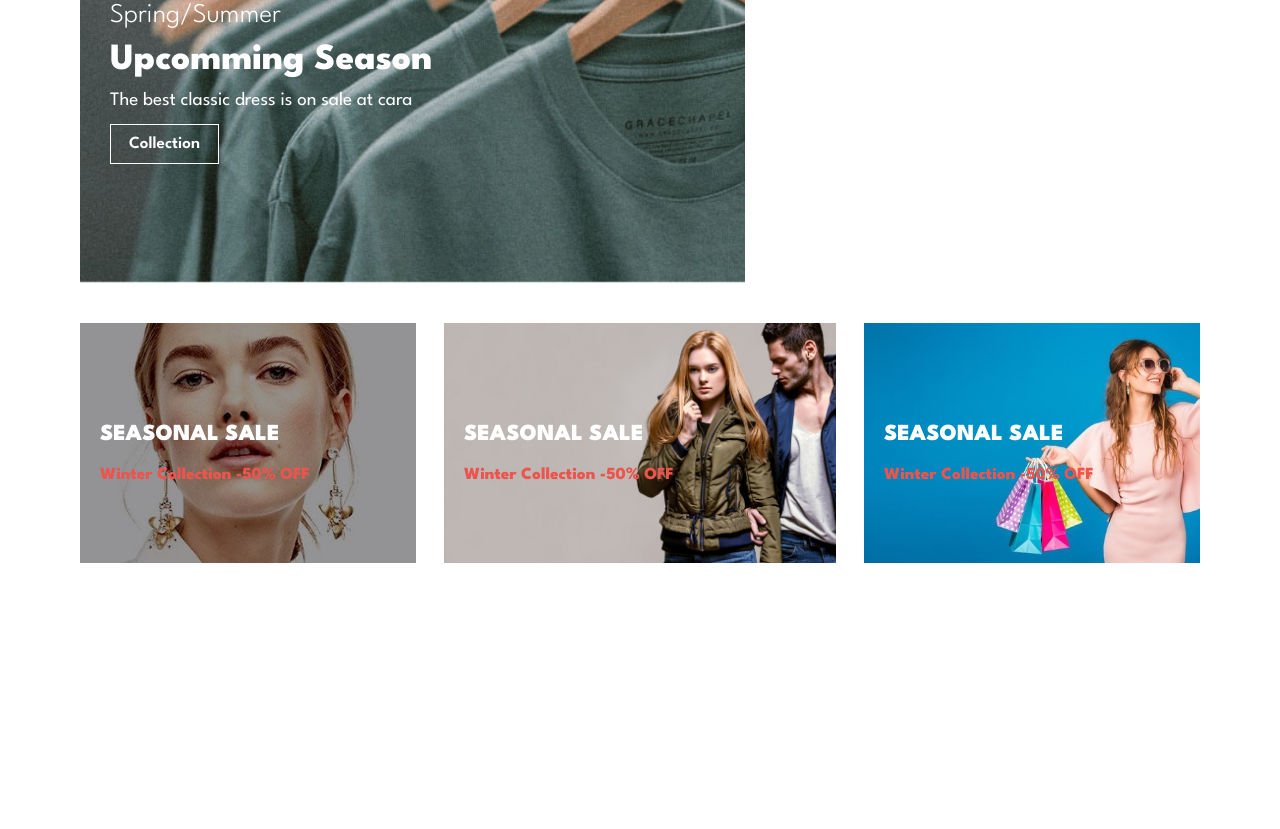
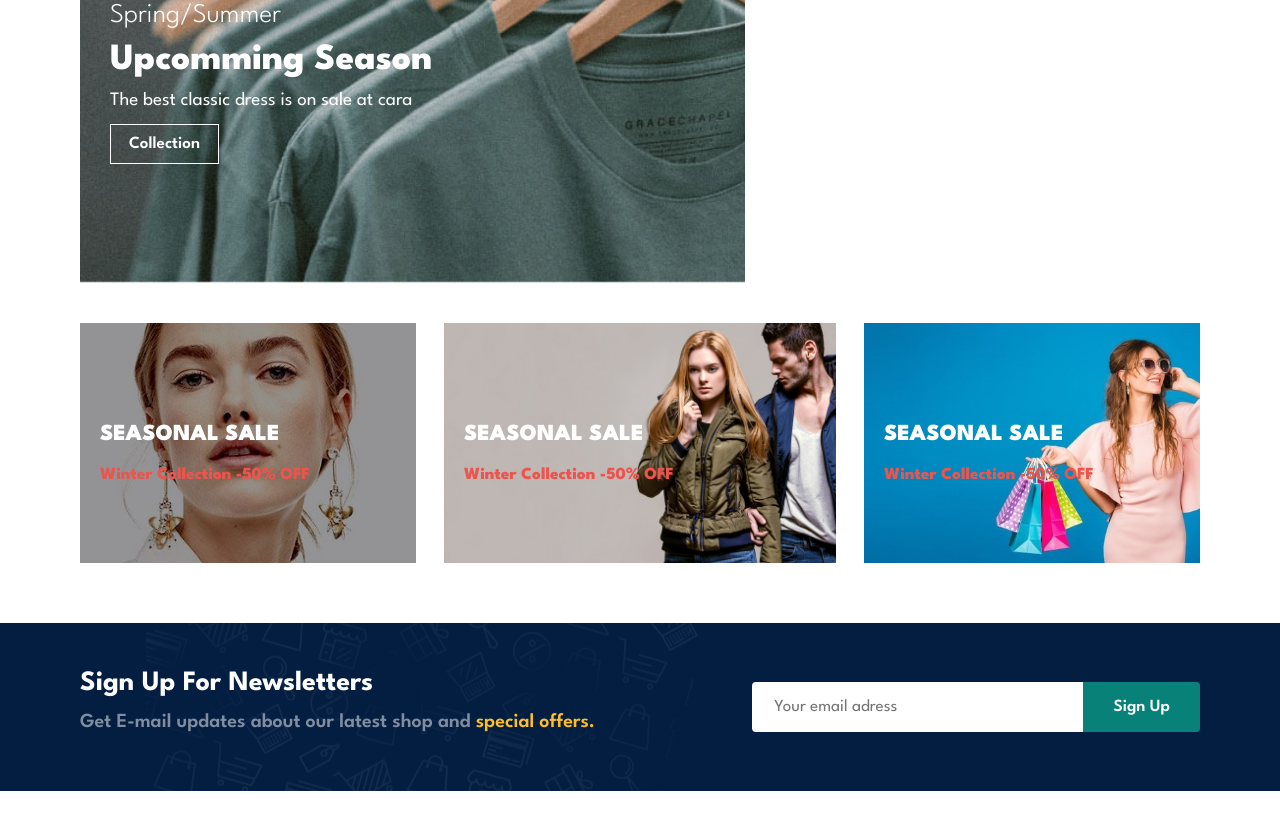
Before and after one commit to 4ymaneee/E-commerce_Wesbite, a plain HTML site: page index.html in a window 1280 px wide. Shown: the part 4334-5163 px from the top of the page. Before the commit the page ends 4917 px from the top, so only its background shows below. Drawn offline with Linux system fonts and the light colour scheme.

Commit message:
Add newsletter section

```diff
--- a/index.html
+++ b/index.html
@@ -1,13 +1,17 @@
 <!DOCTYPE html>
 <html lang="en">
+
 <head>
     <meta charset="UTF-8">
     <meta name="viewport" content="width=device-width, initial-scale=1.0">
     <link rel="stylesheet" href="style.css">
-    <link rel="stylesheet" href="https://cdnjs.cloudflare.com/ajax/libs/font-awesome/6.4.2/css/all.min.css" integrity="sha512-z3gLpd7yknf1YoNbCzqRKc4qyor8gaKU1qmn+CShxbuBusANI9QpRohGBreCFkKxLhei6S9CQXFEbbKuqLg0DA==" crossorigin="anonymous" referrerpolicy="no-referrer" />
+    <link rel="stylesheet" href="https://cdnjs.cloudflare.com/ajax/libs/font-awesome/6.4.2/css/all.min.css"
+        integrity="sha512-z3gLpd7yknf1YoNbCzqRKc4qyor8gaKU1qmn+CShxbuBusANI9QpRohGBreCFkKxLhei6S9CQXFEbbKuqLg0DA=="
+        crossorigin="anonymous" referrerpolicy="no-referrer" />
 
     <title>e-commerce Website Using Html, Css and JavaScript</title>
 </head>
+
 <body>
 
     <section id="header">
@@ -388,7 +392,7 @@
         </div>
     </section>
 
-    <section id="banner3" >
+    <section id="banner3">
         <div class="banner-box">
             <h2>SEASONAL SALE</h2>
             <h3>Winter Collection -50% OFF</h3>
@@ -405,6 +409,19 @@
         </div>
     </section>
 
+    <section id="newsletter"  class="section-p1 section-m1">
+        <div class="newstext">
+            <h4>Sign Up For Newsletters</h4>
+            <p>Get E-mail updates about our latest shop and <span>special offers.</span></p>
+        </div>
+        <div class="form">
+            <input type="text" placeholder="Your email adress">
+            <button class="normal">Sign Up</button>
+        </div>
+
+    </section>
+
     <script src="script.js"></script>
 </body>
+
 </html>
--- a/style.css
+++ b/style.css
@@ -216,9 +216,10 @@ body {
 
 /* Products section */
 
-#product1{
+#product1 {
     text-align: center;
 }
+
 .pro-container {
     display: flex;
     flex-wrap: wrap;
@@ -317,12 +318,12 @@ body {
     padding: 10px 0;
 }
 
-#banner h2 span{
+#banner h2 span {
     color: rgb(234, 24, 24);
 }
 
 
-#banner button:hover{
+#banner button:hover {
     background-color: #088178;
     color: #fff;
 }
@@ -335,7 +336,7 @@ body {
     flex-wrap: wrap;
 }
 
-#sm-banner .banner-box{
+#sm-banner .banner-box {
     display: flex;
     flex-direction: column;
     justify-content: center;
@@ -348,7 +349,7 @@ body {
     padding: 30px;
 }
 
-#sm-banner .banner-box2{
+#sm-banner .banner-box2 {
     display: flex;
     flex-direction: column;
     justify-content: center;
@@ -381,7 +382,7 @@ body {
     padding-bottom: 15px;
 }
 
-.banner-box:hover button.white{
+.banner-box:hover button.white {
     background-color: #088178;
     border: 1px solid #088178;
 }
@@ -393,7 +394,7 @@ body {
     padding: 0 80px;
 }
 
-#banner3 .banner-box{
+#banner3 .banner-box {
     display: flex;
     flex-direction: column;
     justify-content: center;
@@ -431,6 +432,68 @@ body {
     font-size: 17px;
 }
 
+/* Newsletter section */
+
+#newsletter {
+    display: flex;
+    align-items: center;
+    justify-content: space-between;
+    flex-wrap: wrap;
+    background: url("images/banner/b14.png");
+    background-repeat: no-repeat;
+    background-position: 20% 30%;
+    background-color: #041e42;
+}
+
+#newsletter h4 {
+    font-size: 28px;
+    font-weight: 700;
+    color: white;
+    line-height: 40px;
+}
+
+#newsletter p {
+    font-size: 20px;
+    font-weight: 600;
+    color: #818ea0;
+}
+
+#newsletter p span {
+    color: #ffbd27;
+}
+
+#newsletter .form {
+    display: flex;
+    width: 40%;
+}
+
+#newsletter input {
+    height: 3.125rem;
+    padding: 0 1.25em;
+    font-size: 17px;
+    border: 1px solid transparent;
+    outline: none;
+    border-radius: 4px 0 0 4px;
+    width: 100%;
+}
+
+#newsletter button {
+    background-color: #088178;
+    color: white;
+    white-space: nowrap;
+    border-radius: 0 4px 4px 0;
+}
+
+
+
+
+
+
+
+
+
+
+
 
 
 
```
Also changed, not shown: 1 other file.
